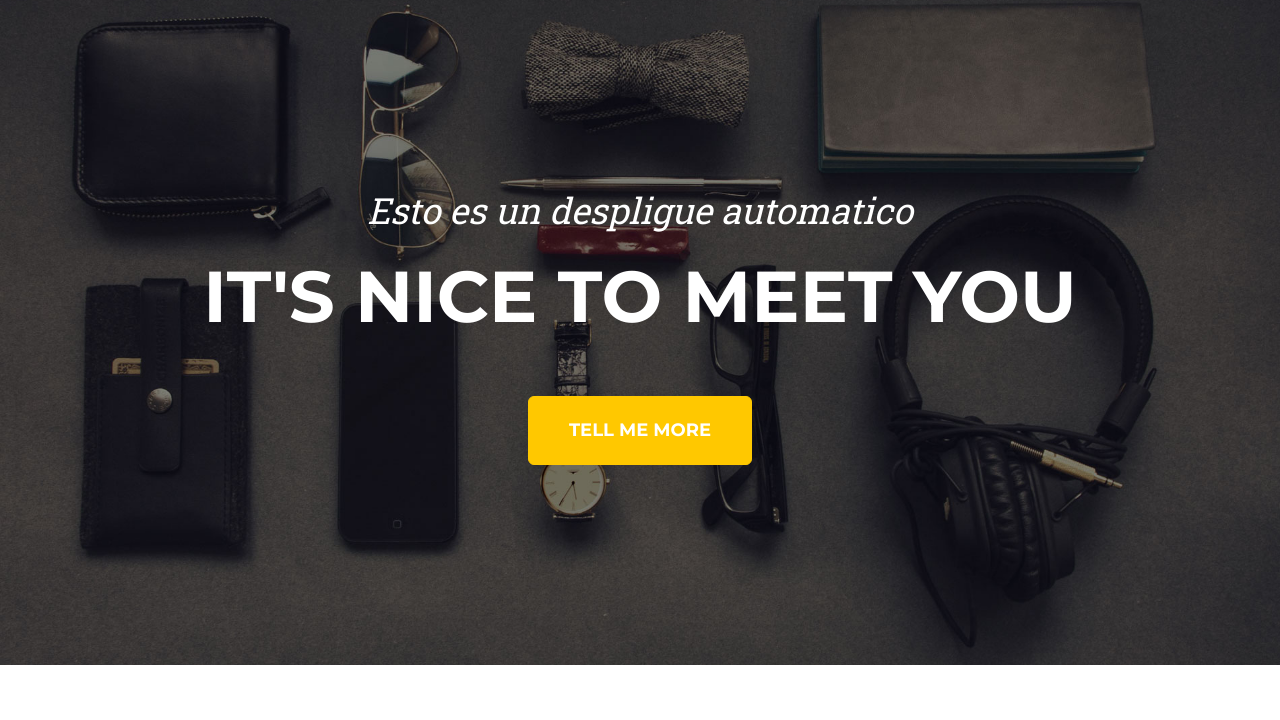
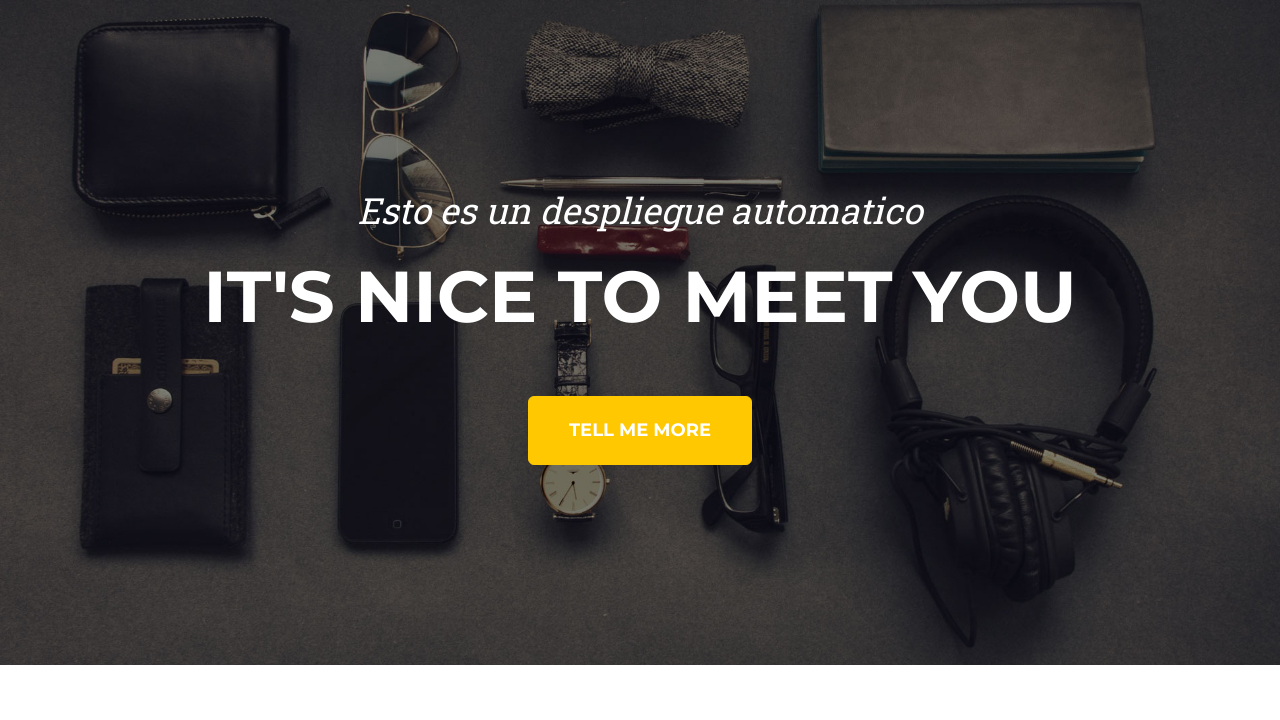
Before and after one commit to Aneudypq2004/Surge.sh-y-Github-Actions, a plain HTML site: page index.html in a window 1280 px wide. Shown: the part 80-800 px from the top of the page. Drawn offline with nearby package versions, Linux system fonts and the light colour scheme.

Commit message:
Change the title of the page

```diff
--- a/index.html
+++ b/index.html
@@ -5,7 +5,7 @@
         <meta name="viewport" content="width=device-width, initial-scale=1, shrink-to-fit=no" />
         <meta name="description" content="" />
         <meta name="author" content="" />
-        <title>Agency - Esto es un despligue automatico</title>
+        <title>Agency - Esto es un despliegue automatico</title>
         <!-- Favicon-->
         <link rel="icon" type="image/x-icon" href="assets/favicon.ico" />
         <!-- Font Awesome icons (free version)-->
@@ -39,7 +39,7 @@
         <!-- Masthead-->
         <header class="masthead">
             <div class="container">
-                <div class="masthead-subheading">Esto es un despligue automatico</div>
+                <div class="masthead-subheading">Esto es un despliegue automatico</div>
                 <div class="masthead-heading text-uppercase">It's Nice To Meet You</div>
                 <a class="btn btn-primary btn-xl text-uppercase" href="#services">Tell Me More</a>
             </div>
```
